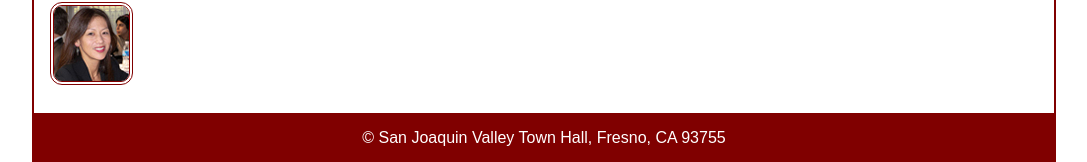
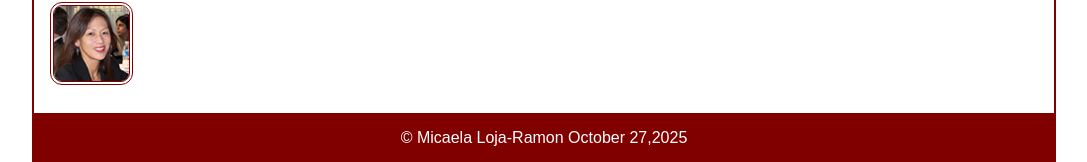
Before and after one commit to MicaelaL01/A07, a website: page index.html in a window 1280 px wide. Shown: the part 846-1008 px from the top of the page, without its empty margins (96-1183 px from the left). Drawn offline with Linux system fonts and the light colour scheme.

Commit message:
copyright change

```diff
--- a/index.html
+++ b/index.html
@@ -39,7 +39,7 @@
 		<img src="images/chua75.jpg" alt="Amy Chua photo">
 	</main>
 	<footer>
-		<p>&copy; San Joaquin Valley Town Hall, Fresno, CA 93755</p>
+		<p>&copy; Micaela Loja-Ramon October 27,2025</p>
 	</footer>
 </body>
 </html>
```
